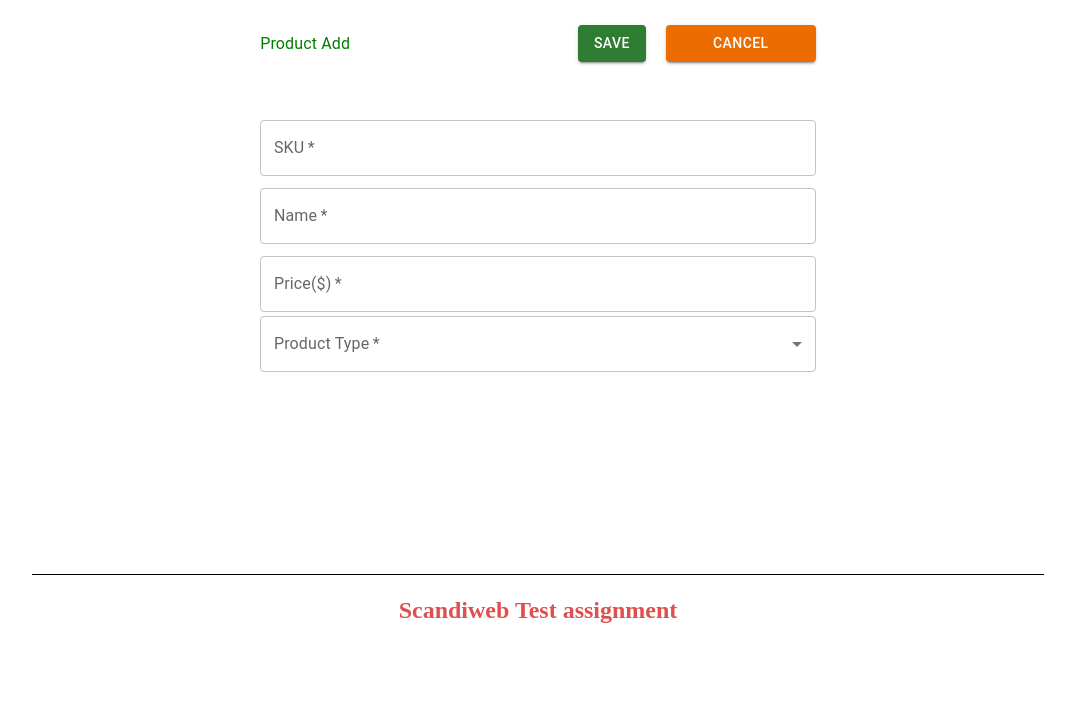
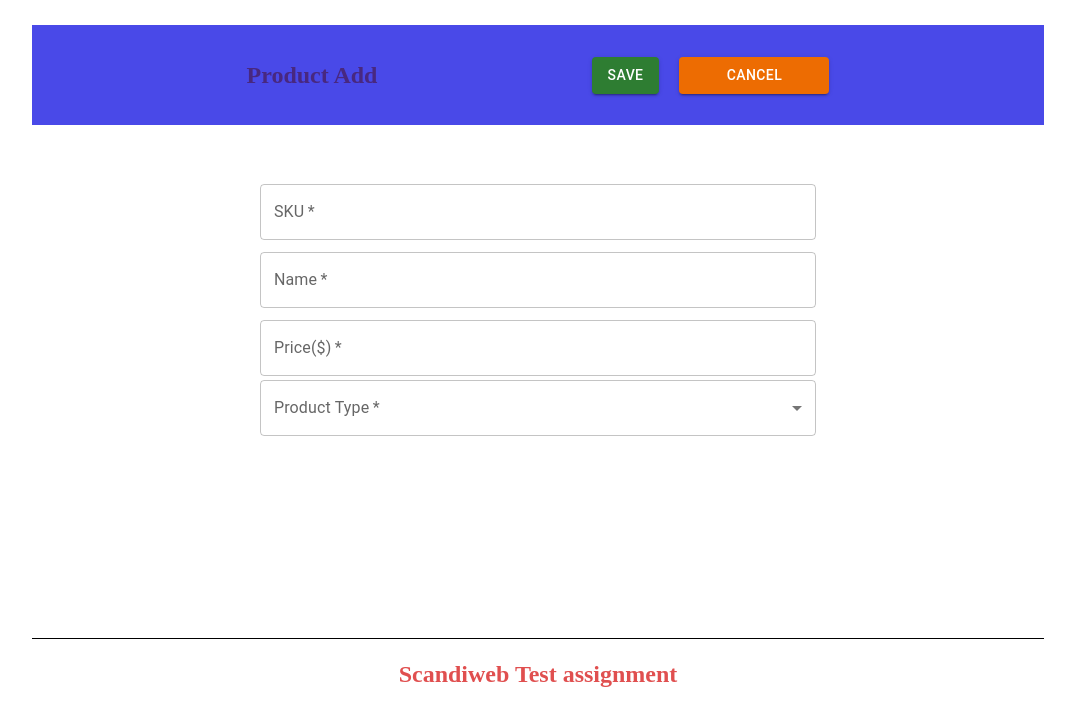
Before and after one commit to Lelabeshidze/scandiweb-task, a React (Create React App) app: page /add-product in a window 1280 px wide. Shown: the top 726 px of the page, without its empty margins (102-1177 px from the left). Built offline with nearby package versions, Linux system fonts and the light colour scheme.

Commit message:
changed styles

```diff
--- a/src/App.css
+++ b/src/App.css
@@ -51,12 +51,12 @@ a {
   padding: auto; */
 }
 
-.ProductForm{
+.ProductForm {
   /* height: 900px; */
   width: 80%;
   margin: auto;
   padding: auto;
-  margin-top:2%;
+  margin-top: 2%;
 }
 
 .Padding {
@@ -73,7 +73,7 @@ a {
   display: flex;
   justify-content: center;
   flex-wrap: wrap;
-  margin-top:10%;
+  margin-top: 10%;
 }
 .DeleteCheckbox {
   display: flex;
@@ -91,22 +91,19 @@ a {
 .Add-btn {
   right: 20px;
 }
-.Title{
+.Title {
   /* right: 35px; */
   font-size: 30x;
-
+  color: #482880;
 }
-.Buttons{
+.Buttons {
   /* margin-left: 400px; */
-/* margin-top: 50px; */
-}
-.Card{
-  background-color: blueviolet;
-}
-.Footer {
-margin-top: 200px;
+  /* margin-top: 50px; */
 }
 
+.Footer {
+  margin-top: 200px;
+}
 
 .Line {
   height: 5px;
@@ -118,6 +115,13 @@ margin-top: 200px;
     transparent 3px
   );
 }
-.FooterText{
+.FooterText {
   color: #e04f4f;
 }
+.ContentColor {
+  color: aliceblue;
+}
+.FormContent {
+  background-color: rgb(73, 73, 232);
+  height: 100px;
+}
--- a/src/components/ProductForm.js
+++ b/src/components/ProductForm.js
@@ -97,7 +97,7 @@ const ProductForm = () => {
     <div className="ProductForm">
       <div className="Flex FormContent">
         <div>
-          <Typography color="green">Product Add</Typography>
+          <h2 className="Title">Product Add</h2>
         </div>
         <div className="Flex FlexBtn">
           <div className="Padding">
@@ -253,7 +253,7 @@ const ProductForm = () => {
         </FormControl>
       </div>
       <div>
-      <div class="Line Footer"></div>
+      <div className="Line Footer"></div>
       <h2 className="FooterText">Scandiweb Test assignment</h2>
       </div>
     </div>
--- a/src/components/ProductListComponent.js
+++ b/src/components/ProductListComponent.js
@@ -93,14 +93,14 @@ const ProductListComponent = () => {
                 </div>
 
                 {product.Category === "DVD" ? (
-                  <div style={{color:"white"}}>
+                  <div className="ContentColor">
                     <Typography>Category-{product.Category}</Typography>
                     <Typography>Name-{product.Name}</Typography>
                     <Typography>Price-${product.Price}</Typography>
                     <Typography>Size-{product.Size}MB</Typography>
                   </div>
                 ) : product.Category === "Book" ? (
-                  <div  style={{color:"white"}}>
+                  <div className="ContentColor">
                     {" "}
                     <Typography>Category-{product.Category}</Typography>
                     <Typography>Name-{product.Name}</Typography>
@@ -108,7 +108,7 @@ const ProductListComponent = () => {
                     <Typography>Weight-{product.Weight}kg</Typography>
                   </div>
                 ) : (
-                  <div  style={{color:"white"}}>
+                  <div className="ContentColor">
                     {" "}
                     <Typography>Category-{product.Category}</Typography>
                     <Typography>Name-{product.Name}</Typography>
@@ -124,8 +124,8 @@ const ProductListComponent = () => {
         ))}
       </div>
       <div>
-      <div class="Line Footer"></div>
-      <h2 className="FooterText">Scandiweb Test assignment</h2>
+        <div className="Line Footer"></div>
+        <h2 className="FooterText">Scandiweb Test assignment</h2>
       </div>
     </div>
   );
```
